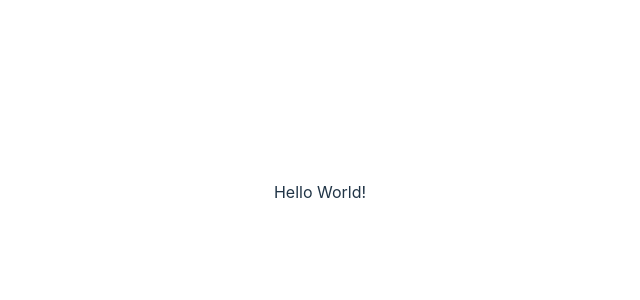
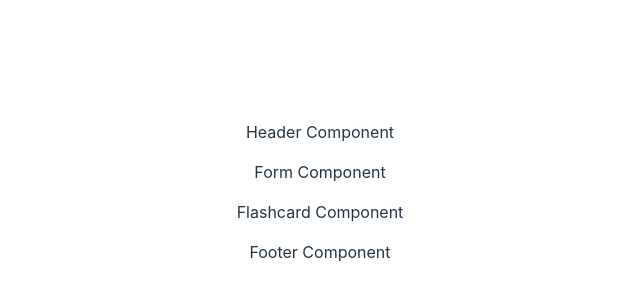
Before and after one commit to jjw9494/React-Flashcard-App, a React (Vite) app in the folder flashcard-app/: page / in a window 1280 px wide. Shown: the part 208-508 px from the top of the page, without its empty margins (320-960 px from the left). Built offline with nearby package versions, Linux system fonts and the light colour scheme.

Commit message:
Created Component Boilerplate

```diff
--- a/flashcard-app/src/App.jsx
+++ b/flashcard-app/src/App.jsx
@@ -1,12 +1,18 @@
-import { useState } from "react";
-import reactLogo from "./assets/react.svg";
+// import { useState } from "react";
+// import reactLogo from "./assets/react.svg";
 import "./App.css";
+import Flashcards from "./Flashcards";
+import Footer from "./Footer";
+import Form from "./Form";
+import Header from "./Header";
 
 function App() {
-
 	return (
 		<>
-			<p>Hello World!</p>
+			<Header />
+			<Form />
+			<Flashcards />
+			<Footer />
 		</>
 	);
 }
--- /dev/null
+++ b/flashcard-app/src/Flashcards.jsx
@@ -0,0 +1,11 @@
+import { useState } from "react";
+
+function Flashcards() {
+	return (
+		<>
+			<p>Flashcard Component</p>
+		</>
+	);
+}
+
+export default Flashcards
--- /dev/null
+++ b/flashcard-app/src/Footer.jsx
@@ -0,0 +1,11 @@
+import { useState } from "react";
+
+function Footer() {
+	return (
+		<>
+			<p>Footer Component</p>
+		</>
+	);
+}
+
+export default Footer
--- /dev/null
+++ b/flashcard-app/src/Form.jsx
@@ -0,0 +1,11 @@
+import { useState } from "react";
+
+function Form() {
+	return (
+		<>
+			<p>Form Component</p>
+		</>
+	);
+}
+
+export default Form
--- /dev/null
+++ b/flashcard-app/src/Header.jsx
@@ -0,0 +1,11 @@
+import { useState } from "react";
+
+function Header() {
+	return (
+		<>
+			<p>Header Component</p>
+		</>
+	);
+}
+
+export default Header;
```
